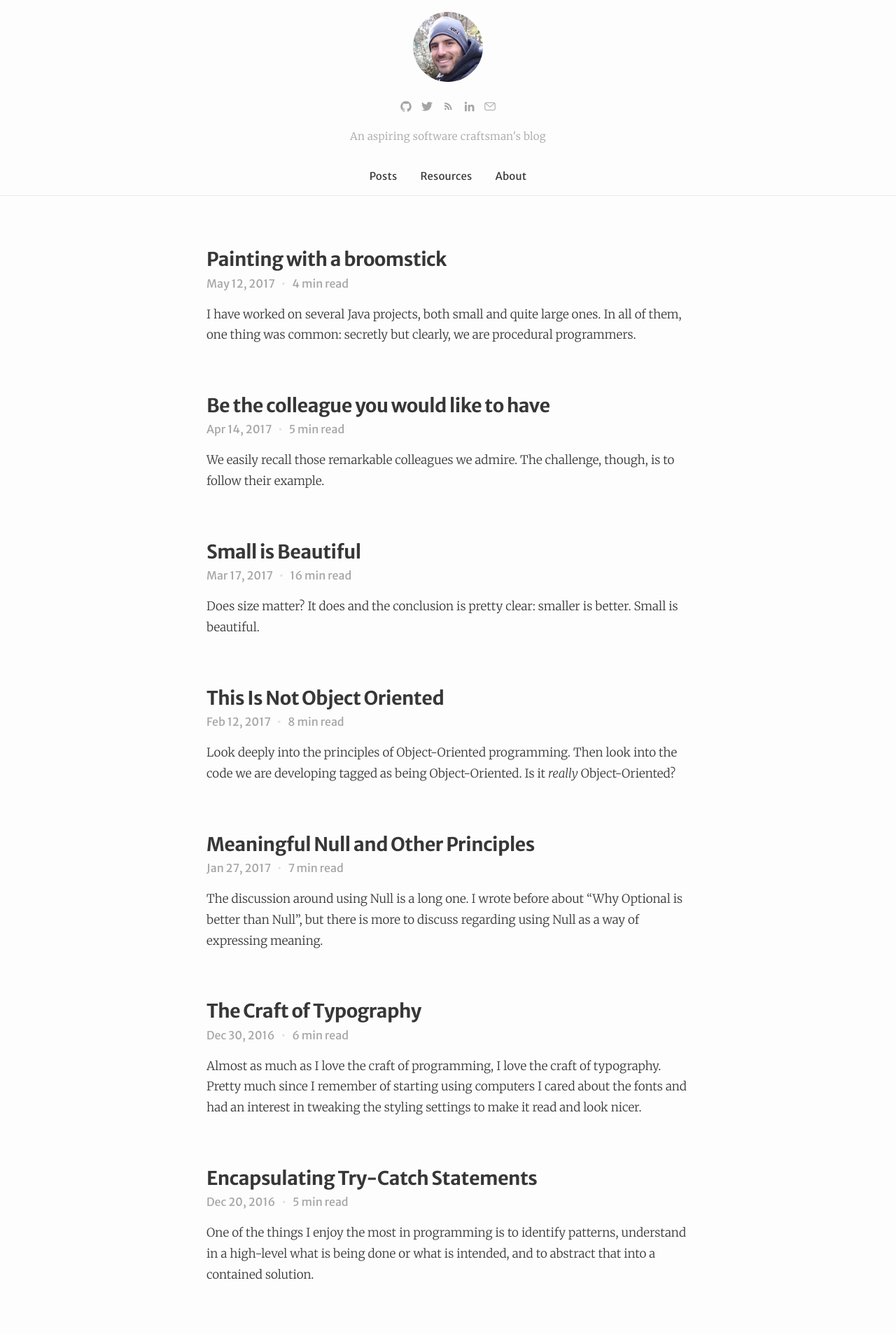
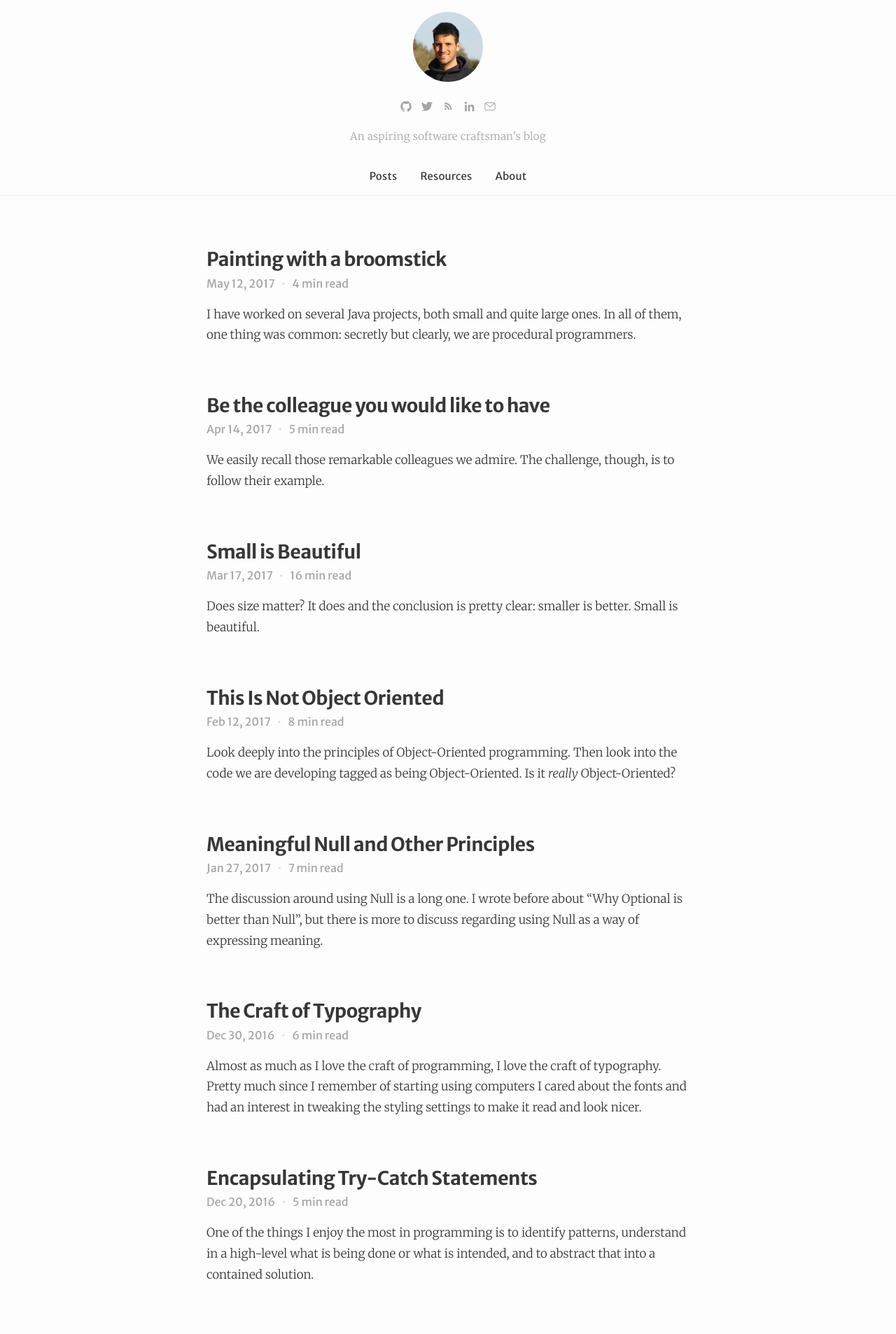
Before and after one commit to NunoAlexandre/nunoalexandre.github.io, a Jekyll site: the page built from index.html, in a window 1280 px wide. Shown: the top 1906 px of the page at 70% size. Built offline with Jekyll 4.4.1, drawn with Linux system fonts in a browser that asks for light colours; comment, search, counter and statistics services are not loaded.

Commit message:
Changing photo

```diff
--- a/_includes/header.html
+++ b/_includes/header.html
@@ -3,8 +3,7 @@
   <div class="wrapper">
     <div class="face">
           <a href="{{ site.url }}">
-              <img alt="photo of Nuno Alexandre" src="/images/nuno-irl.JPG" class="photo" />
-
+              <img alt="photo of Nuno Alexandre" src="/images/nunoalexandre.jpeg" class="photo" />
           </a>
     </div>
     <ul class="social-media-list">
```
Also changed, not shown: favicon.jpg, images/nuno-irl.JPG (deleted), images/nuno.jpeg (deleted), images/nunoalexandre.jpeg (added).
